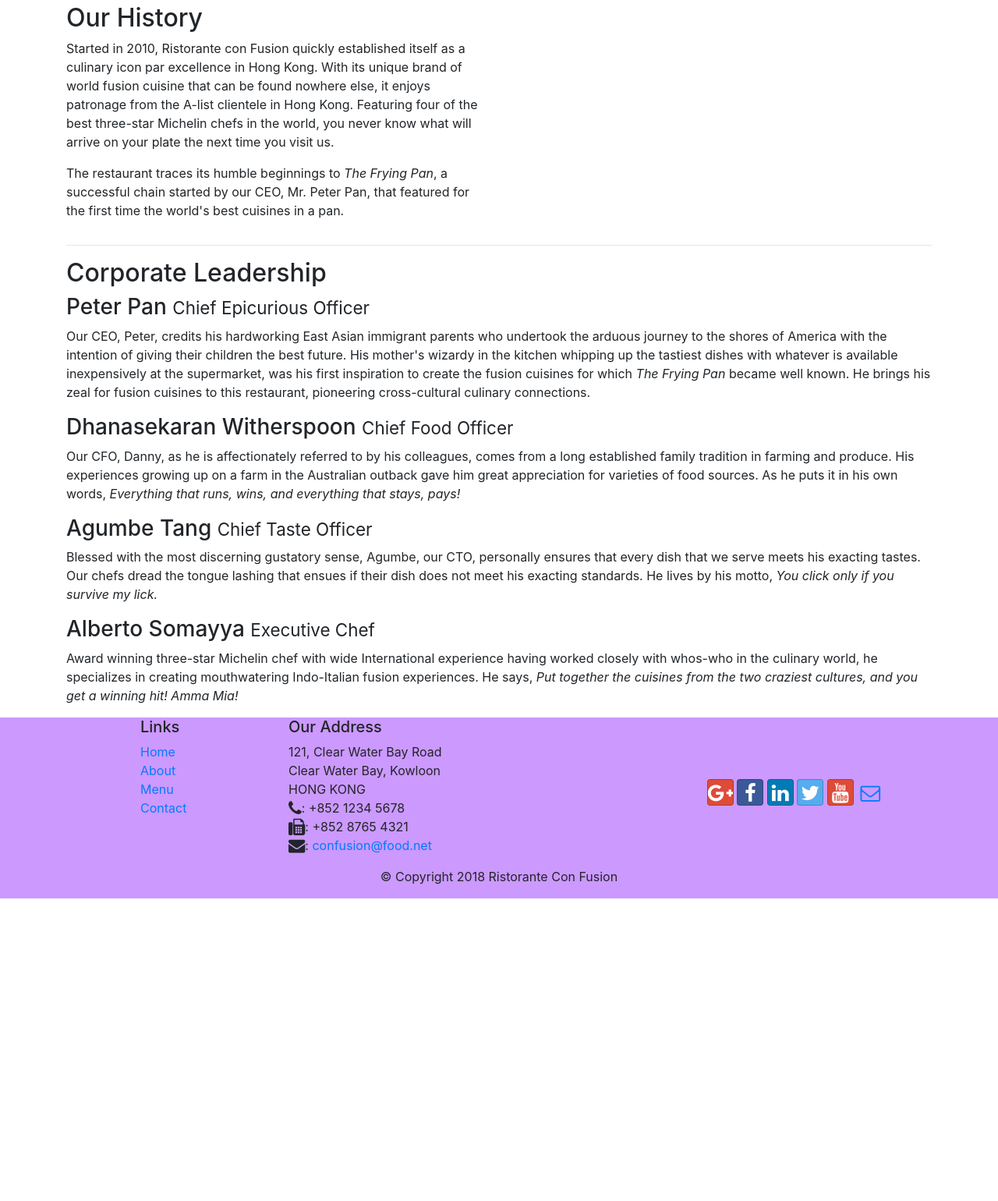
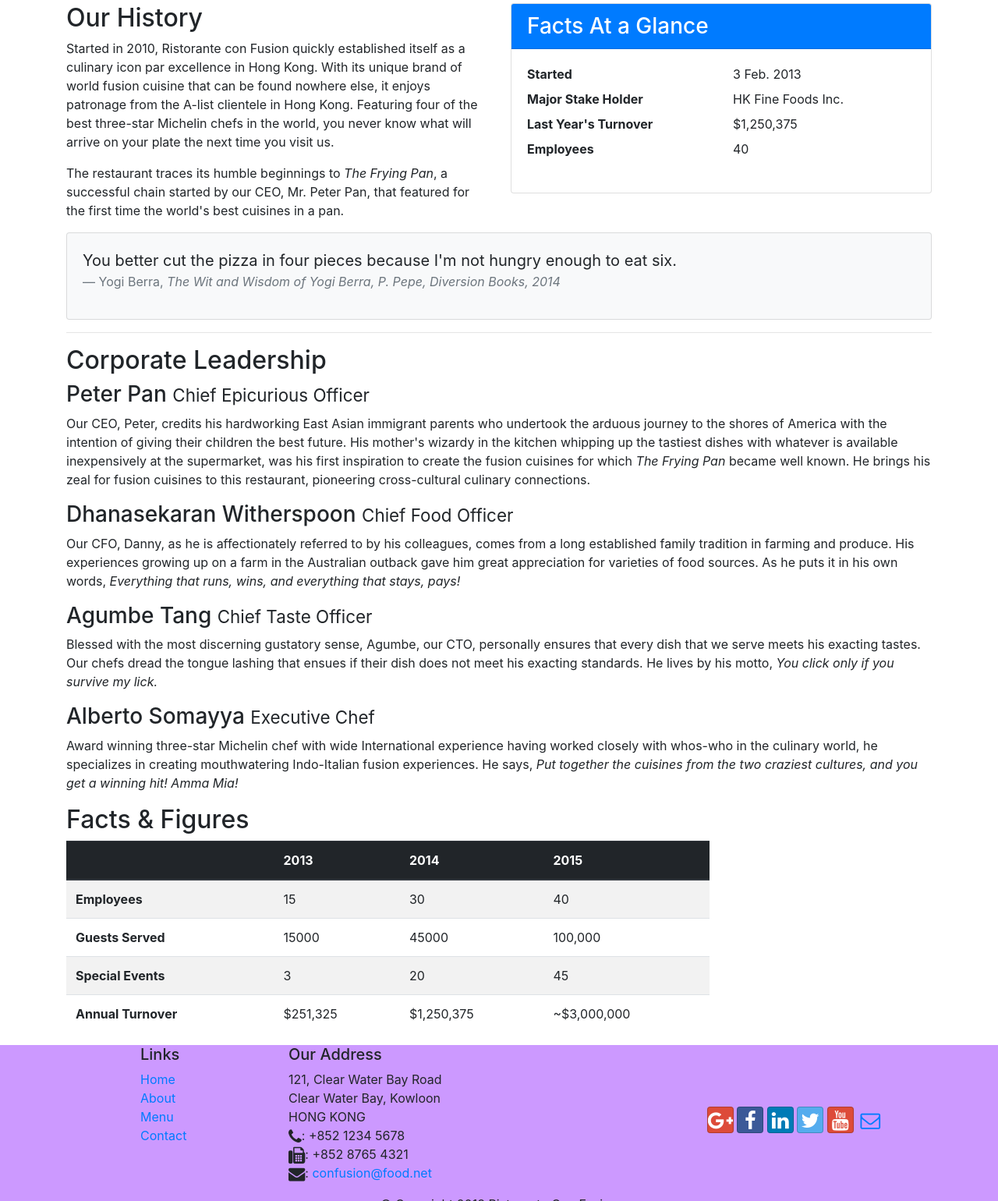
Before and after one commit to mtm2mtj/Coursera, a website: page conFusion/aboutus.html in a window 1280 px wide. Shown: the part 458-1998 px from the top of the page at 78% size. Before the commit the page ends 1610 px from the top, so only its background shows below. Drawn offline with nearby package versions, Linux system fonts and the light colour scheme.

Commit message:
ConFusion - Tables and Cards

```diff
--- a/conFusion/aboutus.html
+++ b/conFusion/aboutus.html
@@ -71,10 +71,37 @@
                 <p>The restaurant traces its humble beginnings to <em>The Frying Pan</em>, a successful chain started by our
                     CEO, Mr. Peter Pan, that featured for the first time the world's best cuisines in a pan.</p>
             </div>
-            <div class="col-sm-6 col-xs-0">
+            <div class="col-12 col-sm-6">
+                <div class="card">
+                    <h3 class="card-header bg-primary text-white">Facts At a Glance</h3>
+                    <div class="card-body">
+                        <dl class="row">
+                            <dt class="col-6">Started</dt>
+                            <dd class="col-6">3 Feb. 2013</dd>
+                            <dt class="col-6">Major Stake Holder</dt>
+                            <dd class="col-6">HK Fine Foods Inc.</dd>
+                            <dt class="col-6">Last Year's Turnover</dt>
+                            <dd class="col-6">$1,250,375</dd>
+                            <dt class="col-6">Employees</dt>
+                            <dd class="col-6">40</dd>
+                        </dl>
+                    </div>
+                </div>
             </div>
         </div>
         <div class="row">
+                        <div class="col-12">
+                <div class="card card-body bg-light">
+                    <blockquote class="blockquote">
+                        <p class="mb-0">You better cut the pizza in four pieces because
+                            I'm not hungry enough to eat six.</p>
+                        <footer class="blockquote-footer">Yogi Berra,
+                            <cite title="Source Title">The Wit and Wisdom of Yogi Berra,
+                            P. Pepe, Diversion Books, 2014</cite>
+                        </footer>
+                    </blockquote>
+                </div>
+            </div>
             <div class="col-sm-12">
 
                 <hr>
@@ -107,6 +134,53 @@
                     in the culinary world, he specializes in creating mouthwatering Indo-Italian fusion experiences. He says,
                     <em>Put together the cuisines from the two craziest cultures, and you get a winning hit! Amma Mia!</em></p>
             </div>
+
+        </div>
+        <div class="row row-content">
+            <div class="col-12 col-sm-9">
+                <h2>Facts &amp; Figures</h2>
+                <div class="table-responsive">
+                    <table class="table table-striped">
+                        <thead class="thead-dark">
+                            <tr>
+                                <th>&nbsp;</th>
+                                <th>2013</th>
+                                <th>2014</th>
+                                <th>2015</th>
+                            </tr>
+                        </thead>
+                        <tbody>
+                            <tr>
+                                <th>Employees</th>
+                                <td>15</td>
+                                <td>30</td>
+                                <td>40</td>
+                            </tr>
+                            <tr>
+                                <th>Guests Served</th>
+                                <td>15000</td>
+                                <td>45000</td>
+                                <td>100,000</td>
+                            </tr>
+                            <tr>
+                                <th>Special Events</th>
+                                <td>3</td>
+                                <td>20</td>
+                                <td>45</td>
+                            </tr>
+                            <tr>
+                                <th>Annual Turnover</th>
+                                <td>$251,325</td>
+                                <td>$1,250,375</td>
+                                <td>~$3,000,000</td>
+                            </tr>
+                        </tbody>
+                    </table>
+                </div>
+            </div>
+            <div class="col-12 col-sm-3">
+
+            </div>
         </div>
 
     </div>
@@ -127,10 +201,9 @@
                 </div>
                 <div class="col-7 col-sm-5">
                     <h5>Our Address</h5>
-                   <address>
+                    <address>
                         121, Clear Water Bay Road
-                        <br>
-                        Clear Water Bay, Kowloon<br> HONG KONG
+                        <br> Clear Water Bay, Kowloon<br> HONG KONG
                         <br>
                         <i class="fa fa-phone fa-lg"></i>: +852 1234 5678
                         <br>
@@ -146,7 +219,7 @@
                         <a class="btn btn-social-icon btn-linkedin" href="http://www.linkedin.com/in/"><i class="fa fa-linkedin fa-lg"></i></a>
                         <a class="btn btn-social-icon btn-twitter" href="http://twitter.com/"><i class="fa fa-twitter fa-lg"></i></a>
                         <a class="btn btn-social-icon btn-google" href="http://youtube.com/"><i class="fa fa-youtube fa-lg"></i></a>
-                        <a class="btn btn-social-icon"  href="mailto:"><i class="fa fa-envelope-o fa-lg"></i></a>
+                        <a class="btn btn-social-icon" href="mailto:"><i class="fa fa-envelope-o fa-lg"></i></a>
                     </div>
                 </div>
             </div>
```
